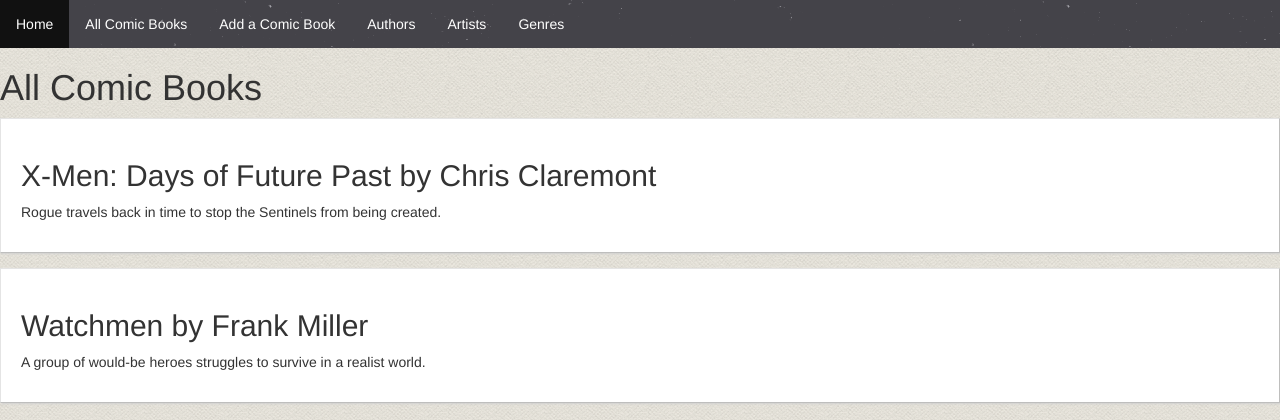
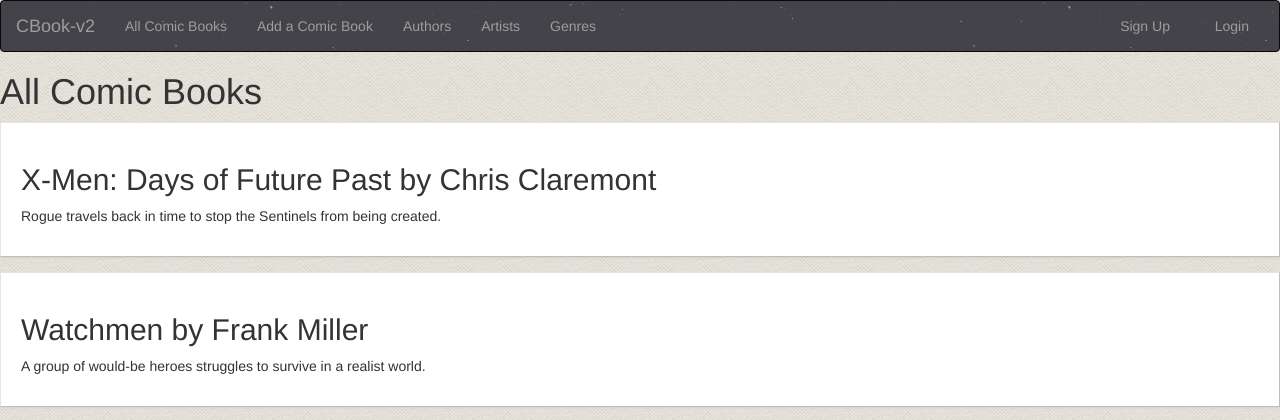
Before and after one commit to vinvasir/cbook-v2, a Django app: page /books/ in a window 1280 px wide. Shown: the top 420 px of the page. Run offline with Django 3.2, Linux system fonts and the light colour scheme; data comes from the database, SQL or seed files in the repository; some libraries are stand-ins or nearby versions; some web fonts are replaced.

Commit message:
changed the navbar to use bootstrap

```diff
--- a/books/static/books/stylesheets/style.css
+++ b/books/static/books/stylesheets/style.css
@@ -1,38 +1,18 @@
 /* background image */
 
 body {
-    background: url('../images/bg.png');
+  background: url('../images/bg.png');
 }
 
-/* top navbar */
+/* top navbar  */
 
-ul.top-nav {
-    list-style-type: none;
-    margin: 0;
-    padding: 0;
-    overflow: hidden;
-    background: url('../images/stardust.png');
-}
-
-.top-nav li {
-    float: left;
-}
-
-.top-nav li.right {
-    float: right;
-}
-
-.top-nav li a {
-    display: block;
-    color: white;
-    text-align: center;
-    padding: 14px 16px;
-    text-decoration: none;
+nav {
+  background: url('../images/stardust.png');
 }
 
 /* Change the link color to #111 (black) on hover */
 li a:hover {
-    background-color: #111;
+  background-color: #111;
 }
 
 /* a box for displaying text elements grouped by database records */
--- a/books/templates/books/base.html
+++ b/books/templates/books/base.html
@@ -6,14 +6,31 @@
 <script src="{% static 'books/javascripts/jquery.min.js' %}"></script>
 <script src="{% static 'books/javascripts/bootstrap.min.js' %}"></script>
 
-<ul class="top-nav">
-    <li><a href="/">Home</a></li>
-    <li><a href="/books">All Comic Books</a></li>
-    <li><a href="/books/new">Add a Comic Book</a></li>
-    <li><a href="/authors">Authors</a></li>
-    <li><a href="/artists">Artists</a></li>
-    <li><a href="/genres">Genres</a></li>
-</ul>
+<nav class="navbar navbar-inverse">
+  <div class="container-fluid">
+    <div class="navbar-header">
+      <button type="button" class="navbar-toggle" data-toggle="collapse" data-target="#myNavbar">
+        <span class="icon-bar"></span>
+        <span class="icon-bar"></span>
+        <span class="icon-bar"></span>
+      </button>
+      <a class="navbar-brand" href="#">CBook-v2</a>
+    </div>
+    <div class="collapse navbar-collapse" id="myNavbar">
+      <ul class="nav navbar-nav">
+		    <li><a href="{% url 'books:index' %}">All Comic Books</a></li>
+		    <li><a href="/books/new">Add a Comic Book</a></li>
+		    <li><a href="/authors">Authors</a></li>
+		    <li><a href="/artists">Artists</a></li>
+		    <li><a href="/genres">Genres</a></li>
+      </ul>
+      <ul class="nav navbar-nav navbar-right">
+        <li><a href="#"><span class="glyphicon glyphicon-user"></span> Sign Up</a></li>
+        <li><a href="#"><span class="glyphicon glyphicon-log-in"></span> Login</a></li>
+      </ul>
+    </div>
+  </div>
+</nav>
 
 {% block content %}
 
```
